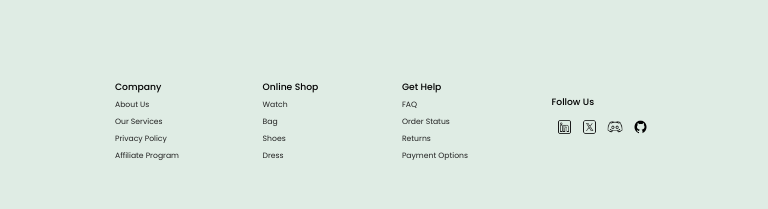
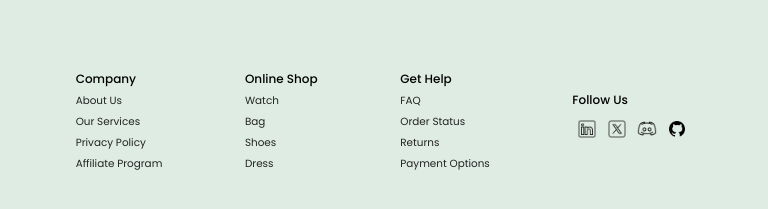
Before and after one commit to amriteshx1/luxcart, a React (Vite) app: page / in a window 768 px wide. Shown: the part 839-1048 px from the top of the page. Built offline with nearby package versions, Linux system fonts and the light colour scheme.

Commit message:
Made the footer responsive for tablets

```diff
--- a/src/components/Footer/Footer.module.css
+++ b/src/components/Footer/Footer.module.css
@@ -43,3 +43,24 @@
     transform: scale(1.1);
     opacity: 0.9;
 }
+
+/*Responsiveness*/
+/*Tablets*/
+
+@media (min-width: 500px) and (max-width: 1100px){
+    .mainCnt{
+        flex-wrap: wrap;
+        padding-left: 3vw;
+        padding-right: 3vw;
+    }
+    .header{
+        font-size: 1.5vh;
+    }
+    .subheading{
+        font-size: 1.3vh;
+    }
+    .smlogo{
+        height: 2.5vh;
+        width: 2.5vh;
+    }
+}
```
